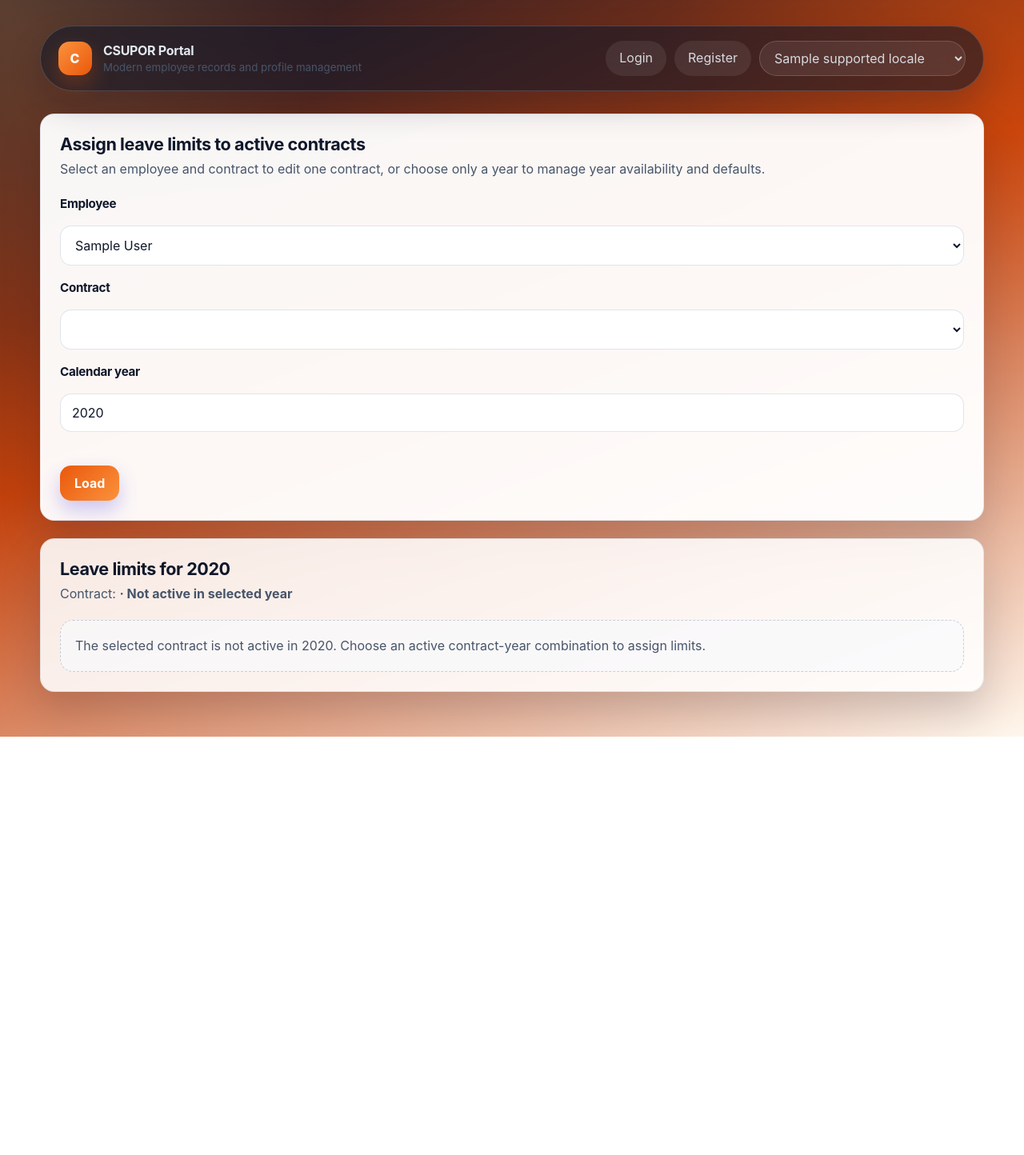
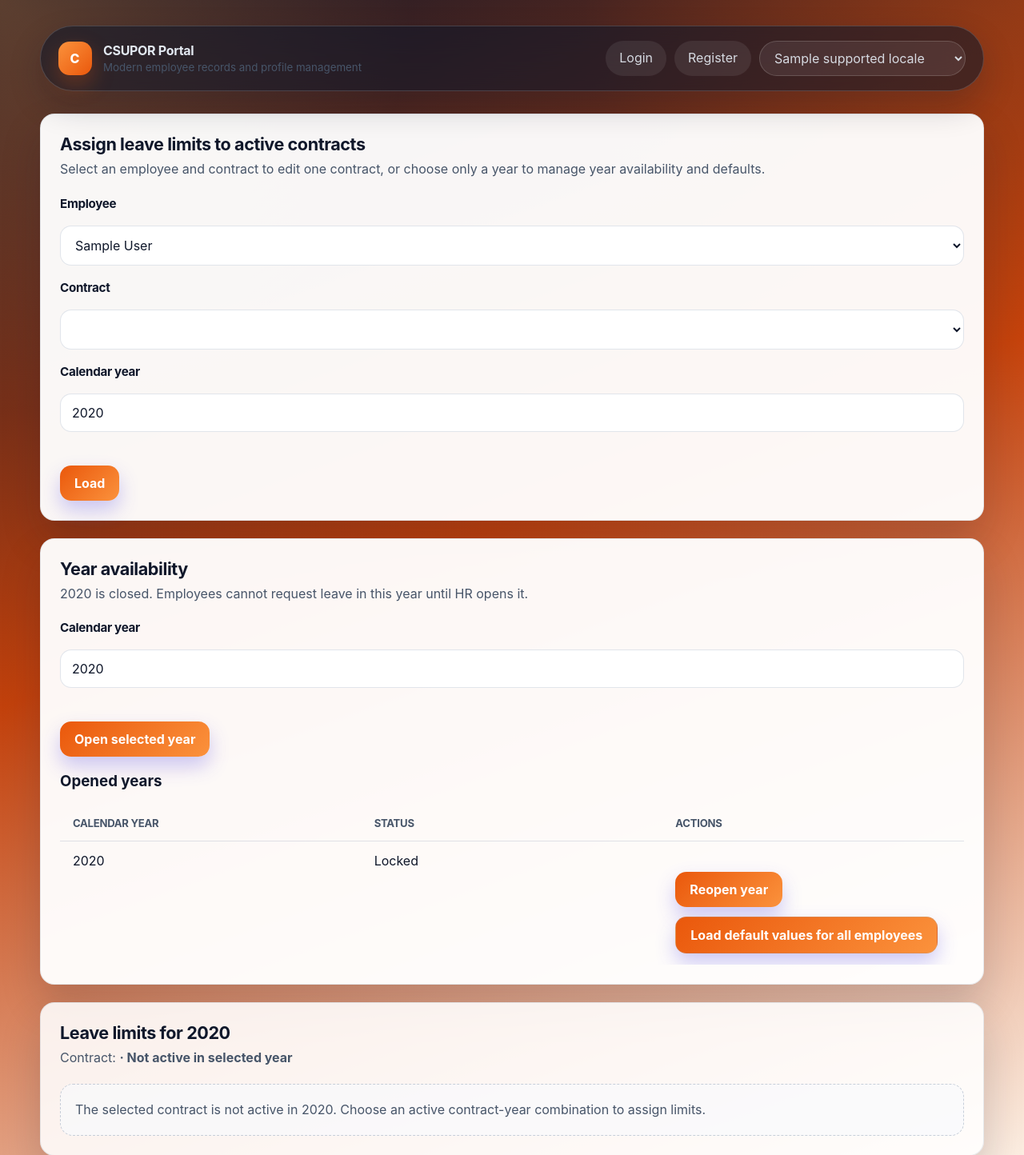
Before and after one commit to krmarci/csupor, a Python web app: template app/templates/manage_leave_limits.html in a window 1280 px wide. Shown: the top 1444 px of the page at 80% size. Before the commit the page ends 921 px from the top, so only its background shows below. Run offline with Jinja, Linux system fonts and the light colour scheme; the template is opened without the code that fills it: most values are stand-ins (such as "Sample title", 1, 10 or a date in 2020).

Commit message:
Fix leave limit year controls and labels

```diff
--- a/app/templates/manage_leave_limits.html
+++ b/app/templates/manage_leave_limits.html
@@ -47,7 +47,6 @@
     </form>
   </section>
 
-  {% if not selected_contract %}
   <section class="form-shell span-12">
     <div class="section-heading">
       <div>
@@ -65,9 +64,15 @@
       <label for="availability_calendar_year">{{ _('Calendar year') }}</label>
       <input id="availability_calendar_year" name="calendar_year" type="number" min="1970" max="2100" value="{{ selected_year }}" required>
       <div class="button-row">
+        {% if is_leave_year_open %}
+        <button type="submit" name="action" value="lock_year" class="button-secondary">
+          {{ _('Lock selected year') }}
+        </button>
+        {% else %}
         <button type="submit" name="action" value="open_year">
-          {{ _('Open year') }}
+          {{ _('Open selected year') }}
         </button>
+        {% endif %}
       </div>
     </form>
 
@@ -113,7 +118,6 @@
     <div class="empty-state">{{ _('No years have been opened yet.') }}</div>
     {% endif %}
   </section>
-  {% endif %}
 
   {% if selected_contract %}
   <section class="table-card span-12 leave-limits-card">
```
Also changed, not shown: app/translations/hu/LC_MESSAGES/messages.po.
